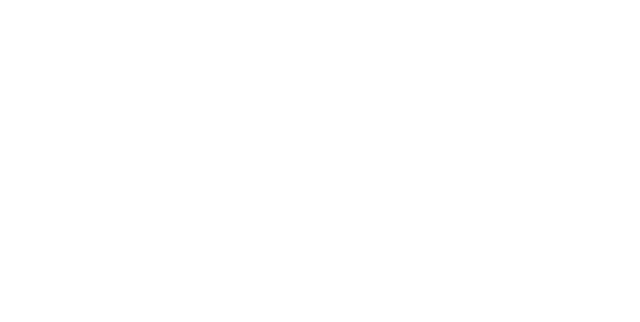
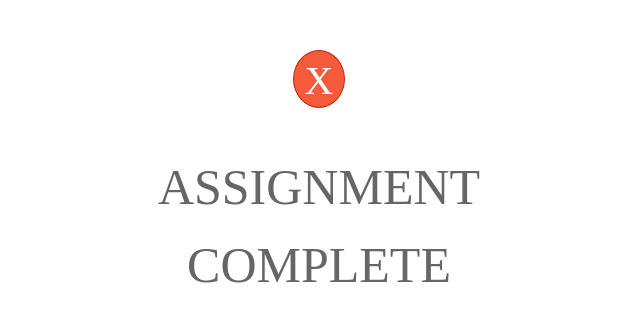
Before and after one commit to oyince/Github-practice, a plain HTML site: page assignment.html in a window 1280 px wide. Shown: the whole page, without its empty margins (321-961 px from the left). Drawn offline with Linux system fonts and the light colour scheme.

Commit message:
second commit

```diff
--- a/assignment.html
+++ b/assignment.html
@@ -1,7 +1,19 @@
 <html>
+  <head>
+    <title>CeeMeeni Consult</title>
+  </head>
+  <body>
+    <div style="width:600px; margin:0px auto;border:0px solid #BA2C0F">
+        <div style="width:50px; height:50px; background-color:#F55A3A;
+        margin:50px auto; border:1px solid #BA2C0F; text-align:center;
+        font-size:40px; color:FFFFFF; border-radius:50%; padding-top:6px">
+        X
+        </div>
+        <div style="text-align:center; font-size:50px; color:#666666; margin:20px auto">
+		    ASSIGNMENT</div>
+        <div style="text-align:center; font-size:50px; color:#666666"> COMPLETE</div>
 
 
-
-
-
+  </div>
+  </body>
 </html>
```
